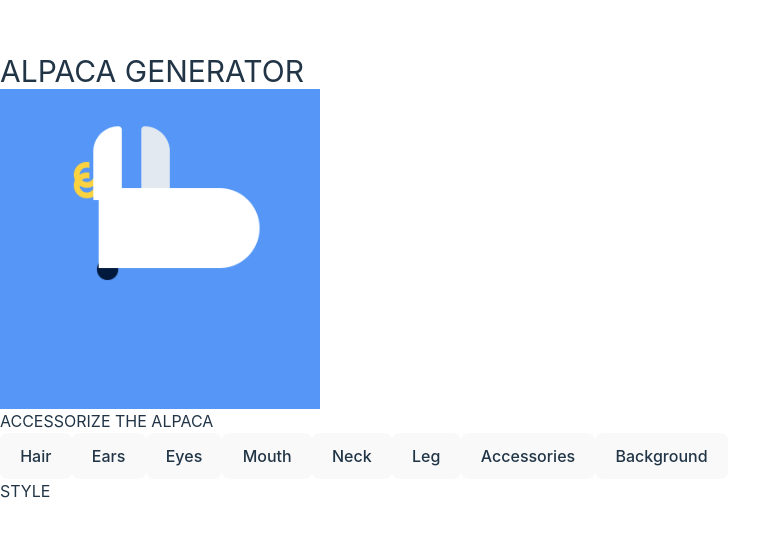
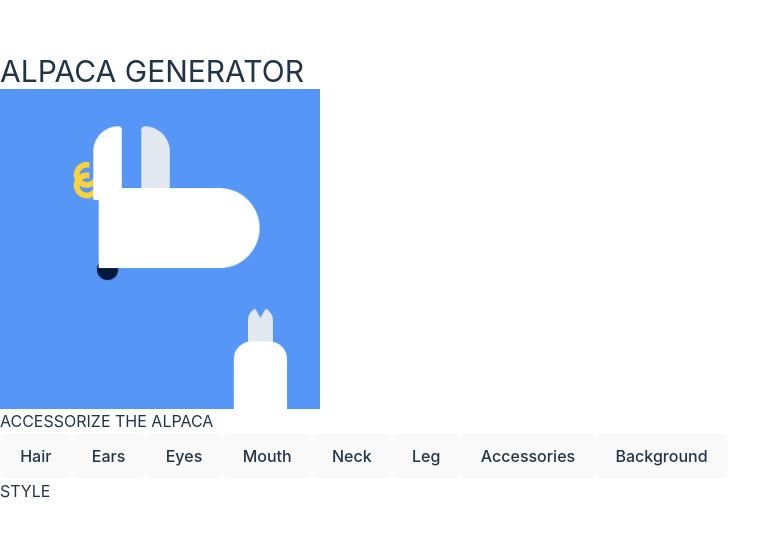
Before and after one commit to Moses-Onche/dev-projects, a React (Vite) app: page / in a window 1280 px wide. Shown: the part 122-658 px from the top of the page, without its empty margins (0-770 px from the left). Built offline with nearby package versions, Linux system fonts and the light colour scheme.

Commit message:
Add leg image element and style it

```diff
--- a/src/projects/01-img-gen/main.jsx
+++ b/src/projects/01-img-gen/main.jsx
@@ -187,6 +187,11 @@ const alpacaPage = () => {
         else setLeg(leg + 1);
     }
 
+    const changeMouth = () => {
+        if (mouth === mouthType.length - 1) setMouth(mouth * 0);
+        else setMouth(mouth + 1);
+    }
+
     const changeNeck = () => {
         if (neck === neckType.length - 1) setNeck(neck * 0);
         else setNeck(neck + 1);
@@ -221,6 +226,11 @@ const alpacaPage = () => {
                         className="absolute top-1 right-2"
                         src={ hairType[hair] }
                         alt="alpaca hair" />
+
+                    <img
+                        className="absolute bottom-0"
+                        src={ legType[leg] }
+                        alt="alpaca leg" />
                 </div>
                 <div>
                     <div>
@@ -229,7 +239,7 @@ const alpacaPage = () => {
                             <button onClick={ changeHair }>Hair</button>
                             <button onClick={ changeEars }>Ears</button>
                             <button onClick={ changeEyes }>Eyes</button>
-                            <button>Mouth</button>
+                            <button onClick={ changeMouth }>Mouth</button>
                             <button onClick={ changeNeck }>Neck</button>
                             <button onClick={ changeLeg }>Leg</button>
                             <button onClick={ changeAcc }>Accessories</button>
```
